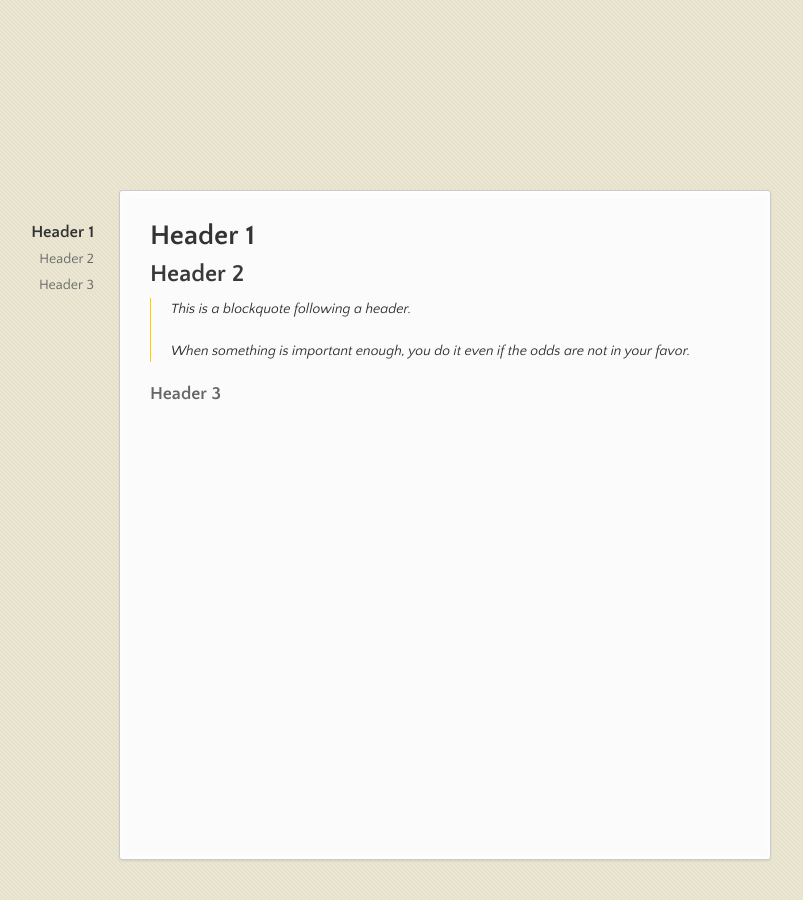
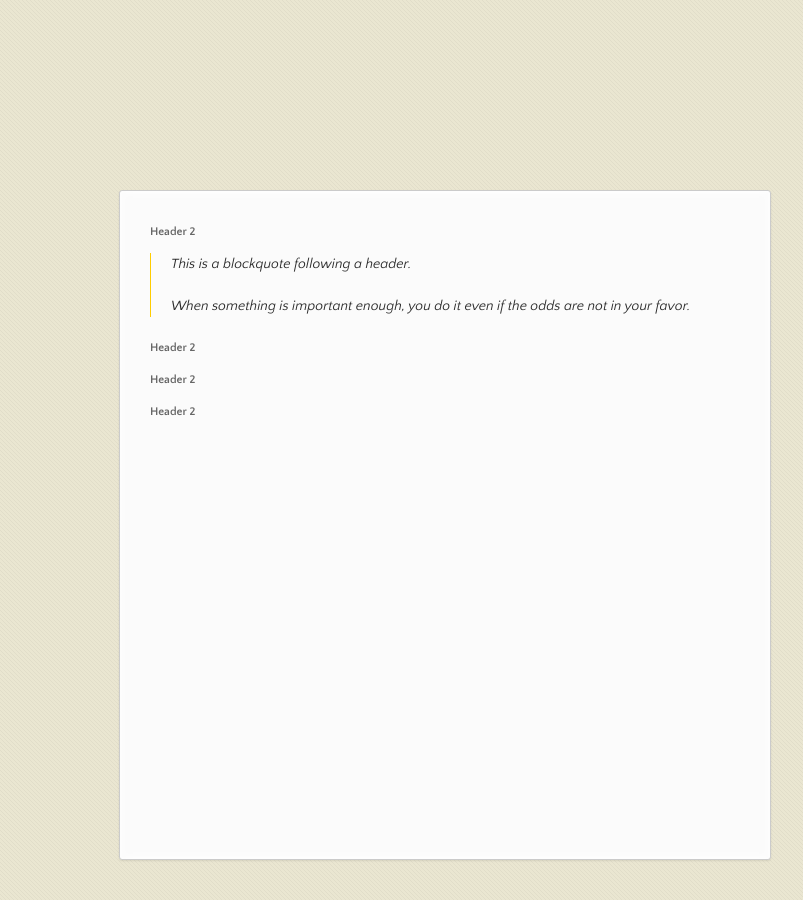
Before and after one commit to ojer/ojer.github.io, a Jekyll site: the page built from index.md, in a window 1280 px wide. Shown: the whole page, without its empty margins (196-999 px from the left). Built offline with Jekyll 4.4.1, drawn with Linux system fonts in a browser that asks for light colours; our own code applies the rules of GitHub Pages for plain Markdown files.

Commit message:
'update'

```diff
--- a/index.md
+++ b/index.md
@@ -1,9 +1,10 @@
-# Header 1
 
-## Header 2
+##### Header 2
 
 > This is a blockquote following a header.
 >
 > When something is important enough, you do it even if the odds are not in your favor.
 
-### Header 3
+##### Header 2
+##### Header 2
+##### Header 2
```
Also changed, not shown: 1 other file.
